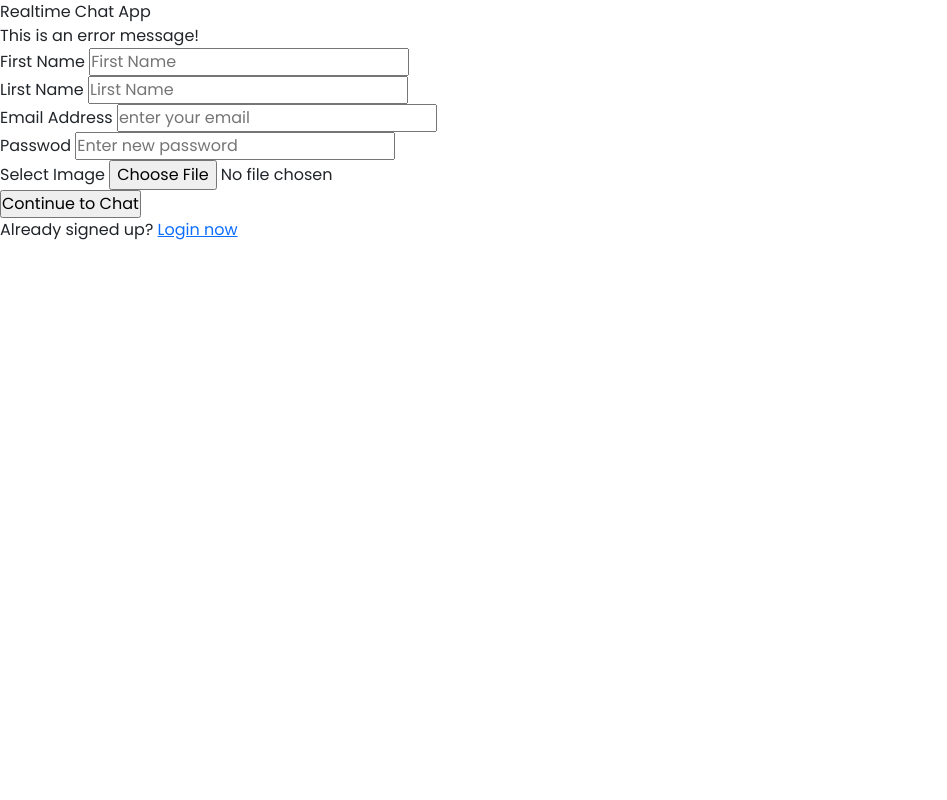
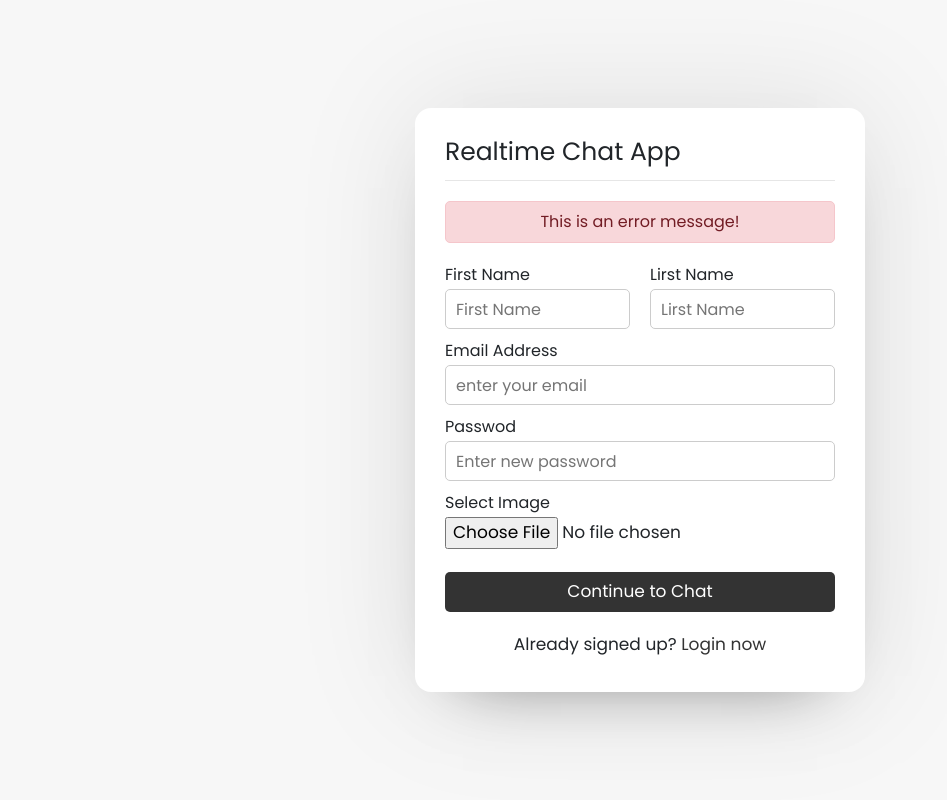
Before and after one commit to ndiayemtr/appChat, a PHP site: page / in a window 1280 px wide. Shown: the whole page, without its empty margins (0-947 px from the left). Run offline with PHP 8.4, Linux system fonts and the light colour scheme.

Commit message:
Creating Signup Form (HTML)

```diff
--- a/index.php
+++ b/index.php
@@ -15,30 +15,30 @@
 			<form action="#">
 				<div class="error-txt">This is an error message!</div>
 				<div class="name-details">
-					<div class="field">
+					<div class="field input">
 						<label>First Name</label>
 						<input type="text" placeholder="First Name">
 					</div>
-					<div class="field">
+					<div class="field input">
 						<label>Lirst Name</label>
 						<input type="text" placeholder="Lirst Name">
 					</div>
-					<div class="field">
+					</div>
+					<div class="field input">
 						<label>Email Address</label>
 						<input type="email" placeholder="enter your email">
 					</div>
-					<div class="field">
+					<div class="field input">
 						<label>Passwod</label>
 						<input type="passwod" placeholder="Enter new password">
 					</div>
-					<div class="field">
+					<div class="field image">
 						<label>Select Image</label>
 						<input type="file" >
 					</div>
-					<div class="field">
+					<div class="field button">
 						<input type="submit" value="Continue to Chat">
 					</div>
-				</div>
 			</form>
 			<div class="link">Already signed up? <a href="">Login now</a></div>
 		</section>
--- a/style.css
+++ b/style.css
@@ -6,3 +6,112 @@
 	text-decoration: none;
 	font-family: 'Poppins', sans-serif;
 }
+
+body {
+	display: flex;
+	align-items: center;
+	justify-content: center;
+	min-height: 100vh;
+	background: #f7f7f7;
+}
+
+.wrapper {
+	background: #fff;
+	width: 450px;
+	border-radius: 16px;
+	box-shadow: 0 0 128px rgba(0, 0, 0, 0.1),
+				0 32px 64px -48px rgba(0, 0, 0, 0.5);
+
+}
+
+/*signup from CSS Code*/
+.form {
+	padding: 25px 30px;
+}
+
+.form header {
+	font-size: 25px;
+	font-weight: 600px;
+	padding-bottom: 10px;
+	border-bottom: 1px solid #e6e6e6;
+}
+
+.form form {
+	margin: 20px 0;
+}
+
+.form form .error-txt {
+	color: #721c24;
+	background: #f8d7da;
+	padding: 8px 10px;
+	text-align: center;
+	border-radius: 5px;
+	margin-bottom: 10px;
+	border: 1px solid #f5c6cb;
+}
+
+.form form .name-details{
+	display: flex;
+}
+
+.form .name-details .field:first-child{
+	margin-right: 10px;
+}
+
+.form .name-details .field:last-child{
+	margin-left: 10px;
+}
+
+.form form .field {
+	display: flex;
+	flex-direction: column;
+	margin-top: 10px;
+}
+
+.form form .field label {
+	margin-bottom: 2px;
+}
+
+.form form .input input {
+	outline: none;
+}
+
+.form form .input input {
+	height: 40px;
+	width: 100%;
+	font-size: 16px;
+	padding: 0 10px;
+	border: 1px solid #ccc;
+	border-radius: 5px;
+}
+
+.form form .image input {
+	font-size: 17px;
+}
+
+.form form .button input {
+	margin-top: 13px;
+	height: 40px;
+	border: none;
+	font-size: 17px;
+	font-weight: 400px;
+	background: #333;
+	color: #fff;
+	border-radius: 5px;
+	cursor: pointer;
+}
+
+.form .link {
+	text-align: center;
+	margin: 10px 0;
+	font-size: 17px;
+}
+
+.form .link a {
+	color: #333;
+	text-decoration: none;
+}
+
+.form .link a:hover{
+	text-decoration: underline;
+}
```
